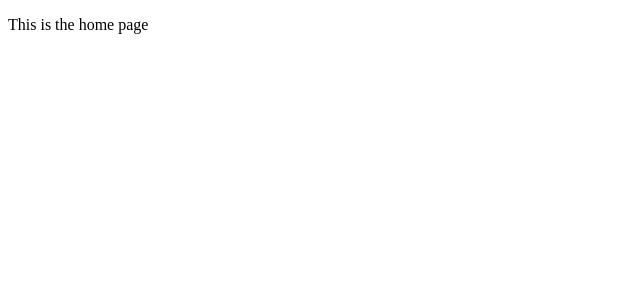
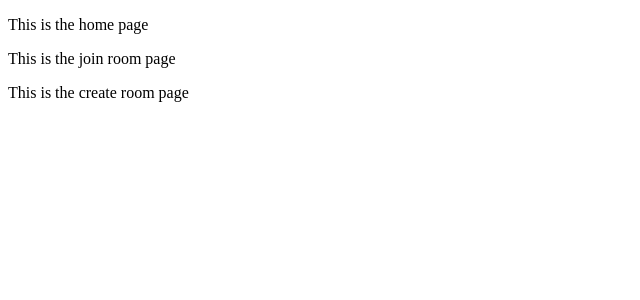
Before and after one commit to joaonc/django-react-music-controller, a React app in the folder music_controller/frontend/: page / in a window 1280 px wide. Shown: the top 300 px of the page, without its empty margins (0-640 px from the left). Built offline with nearby package versions, Linux system fonts and the light colour scheme; the HTML template or start-up script is replaced by a standard one.

Commit message:
add create and join room components

```diff
--- a/music_controller/frontend/src/components/App.js
+++ b/music_controller/frontend/src/components/App.js
@@ -2,11 +2,17 @@ import React from 'react'
 import {render} from 'react-dom'
 
 import HomePage from './HomePage'
+import CreateRoomPage from './CreateRoomPage'
+import JoinRoomPage from './JoinRoomPage'
 
 
 const App = () => {
     return (
-        <HomePage/>
+        <div>
+            <HomePage/>
+            <JoinRoomPage/>
+            <CreateRoomPage/>
+        </div>
     )
 }
 
--- /dev/null
+++ b/music_controller/frontend/src/components/CreateRoomPage.js
@@ -0,0 +1,9 @@
+import React from 'react'
+
+const CreateRoomPage = () => {
+    return (
+        <p>This is the create room page</p>
+    )
+}
+
+export default CreateRoomPage
--- /dev/null
+++ b/music_controller/frontend/src/components/JoinRoomPage.js
@@ -0,0 +1,9 @@
+import React from 'react'
+
+const JoinRoomPage = () => {
+    return (
+        <p>This is the join room page</p>
+    )
+}
+
+export default JoinRoomPage
```
